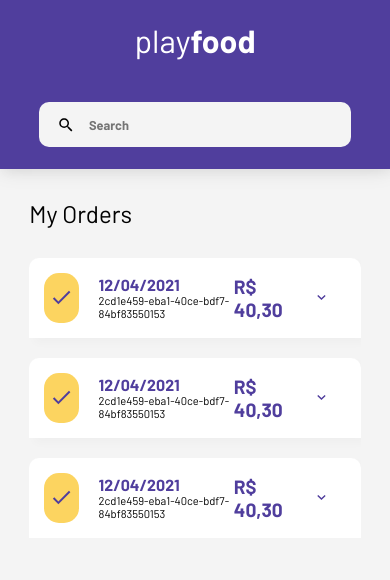
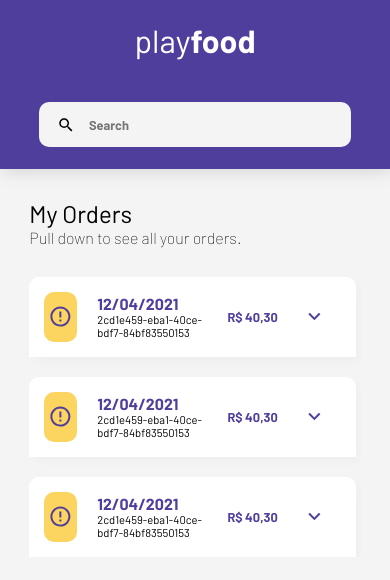
Before and after one commit to rodrigobritez/playfood, a React (Create React App) app: page /orders in a window 390 px wide. Shown: the top 580 px of the page. Built offline with nearby package versions, Linux system fonts and the light colour scheme.

Commit message:
fix: responsive card

```diff
--- a/src/components/badge/badge.scss
+++ b/src/components/badge/badge.scss
@@ -6,3 +6,9 @@
     height: 50px;
     border-radius: 15px;
 }
+
+@media screen and (max-width: 500px) {
+    .badge{
+        border-radius: 10px;
+    }
+}
--- a/src/components/card/card.scss
+++ b/src/components/card/card.scss
@@ -13,6 +13,8 @@
     align-items: center;
     justify-content: space-between;
     padding: 15px;
+    cursor: pointer;
+    transition: ease-out .2s;
     .icon{
         cursor: pointer;
         &:hover{
@@ -38,4 +40,15 @@
     padding: 15px;
     width: 100%;
     border-radius: 0px 0px 10px 10px;
+    user-select: none;
+    font-style: italic;
 }
+
+@media screen and (max-width: 500px) {
+    .card{
+        .total{
+            font-size: .8em;
+            white-space: nowrap;
+        }
+    }
+}
--- a/src/components/card/index.tsx
+++ b/src/components/card/index.tsx
@@ -4,11 +4,17 @@
 import { ReactComponent as AlertIcon } from '../../assets/icons/alert.svg';
 import { ReactComponent as ChevronDown } from '../../assets/icons/chevron-down.svg';
 import { ReactComponent as ChevronUp } from '../../assets/icons/chevron-up.svg';
-interface ICard {
 
+enum EStatus {
+    Finished = 1,
+    Analysis = 2,
 }
 
-export const Card: React.FC<ICard> = () => {
+interface ICard {
+    status?: EStatus
+}
+
+export const Card: React.FC<ICard> = ({status}) => {
     const [showDetails, setShowDetails] = useState(false);
     return (
         <>
@@ -16,7 +22,8 @@
                 <div className="card">
                     <div className="d-flex align-center">
                         <div className="badge d-flex column  align-center justify-center">
-                            <CheckIcon fill="#503E9D" />
+                            {status === 1 ? <CheckIcon fill="#503E9D" /> : <AlertIcon fill="#503E9D" />}
+
                         </div>
                         <div className="d-flex column ml-2">
                             <p className="date">12/04/2021</p>
--- a/src/components/list/list.scss
+++ b/src/components/list/list.scss
@@ -9,7 +9,7 @@
     max-height: 50vh;
     overflow-y: scroll;
     overflow-x: hidden;
-    padding-right: 30px;
+    padding-right: 35px;
 }
 
 .list::-webkit-scrollbar {
--- a/src/screens/orders/index.tsx
+++ b/src/screens/orders/index.tsx
@@ -8,6 +8,7 @@
     <Header />
     <section className="container mt-3">
         <h2 className="title">My Orders</h2>
+        <span className="subtitle">Pull down to see all your orders.</span>
         <div className="mt-3">
             <List />
         </div>
--- a/src/screens/orders/orders.scss
+++ b/src/screens/orders/orders.scss
@@ -3,3 +3,7 @@
 .title{
     font-weight: normal;
 }
+
+.subtitle{
+    font-weight: lighter;
+}
```
